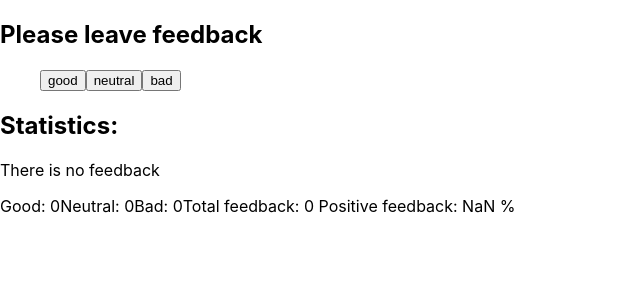
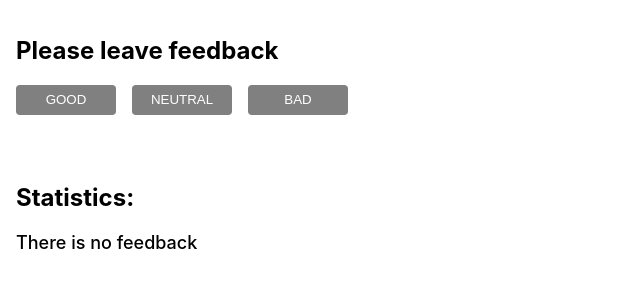
Before and after one commit to OlgaBorovik/goit-react-hw-02-feedback, a React (Create React App) app: page / in a window 1280 px wide. Shown: the top 300 px of the page, without its empty margins (0-640 px from the left). Built offline with nearby package versions, Linux system fonts and the light colour scheme.

Commit message:
adde styles

```diff
--- a/package.json
+++ b/package.json
@@ -11,6 +11,7 @@
     "react": "^18.1.0",
     "react-dom": "^18.1.0",
     "react-scripts": "5.0.1",
+    "styled-components": "^5.3.6",
     "web-vitals": "^2.1.3"
   },
   "scripts": {
--- a/src/components/App.jsx
+++ b/src/components/App.jsx
@@ -1,8 +1,8 @@
 import React from "react"
-import { Statistics } from "./Statistics"
-import FeedbackOptions from "./FeedbackOptions"
-import { Section } from "./Sections"
-import {Notification} from "./Notification"
+import { Statistics } from "./Statistics/Statistics"
+import FeedbackOptions from "./FeedbackOptions/FeedbackOptions"
+import { Section } from "./Sections/Sections"
+import {Notification} from "./Notification/Notification"
 
 class App extends React.Component{
 
@@ -40,7 +40,9 @@ class App extends React.Component{
                     />
                 </Section>
                 <Section title={'Statistics:'}>
-                    <Notification message={'There is no feedback'} />
+                    {totalFeedback === 0
+                        ? <Notification message={'There is no feedback'} />
+                        :
                             <Statistics
                             good={this.state.good}
                             neutral={this.state.neutral}
@@ -48,7 +50,9 @@ class App extends React.Component{
                             total={totalFeedback}
                             positivePercentage={positiveFeedback}
                                 />
+                    }
                 </Section>
+
             </>
         )
     }
--- a/src/components/FeedbackOptions.jsx
+++ b/src/components/FeedbackOptions/FeedbackOptions.jsx
@@ -1,18 +1,20 @@
 import React from "react";
 import PropTypes from 'prop-types'
+import {ButtonList, Button} from "./FeedbackOptions.styled"
 
 function FeedbackOptions({options, onLeaveFeedback}) {
     return (
-        <ul>
+        <ButtonList>
             {options.map((option) => (
-                <button
+                <Button
                     key={option}
                     onClick={onLeaveFeedback}
                     data-active={option}
-                    type='button'>{option}</button>
+                    type='button'>{option}
+                </Button>
                 )
             )}
-        </ul>
+        </ButtonList>
     )
 }
 
--- /dev/null
+++ b/src/components/FeedbackOptions/FeedbackOptions.styled.jsx
@@ -0,0 +1,19 @@
+import styled from 'styled-components';
+
+export const ButtonList = styled.ul`
+display:flex;
+padding: 0;
+`
+export const Button = styled.button`
+margin-right: 16px;
+width: 100px;
+height: 30px;
+border-radius: 4px;
+text-transform: uppercase;
+color: white;
+background-color: grey;
+border: none;
+&:hover{
+    background-color: blue;
+}
+`
--- a/src/components/Notification.jsx
+++ b/src/components/Notification/Notification.jsx
@@ -1,8 +1,9 @@
 import React from "react";
 import PropTypes from "prop-types"
+import {Message} from "./Notification.styled"
 
 export const Notification = (props) => (
-    <p>{props.message}</p>
+    <Message>{props.message}</Message>
 )
 
 Notification.propType = {
--- /dev/null
+++ b/src/components/Notification/Notification.styled.jsx
@@ -0,0 +1,6 @@
+import styled from "styled-components";
+
+export const Message = styled.p`
+font-size: 18px;
+font-weight: 500;
+`
--- /dev/null
+++ b/src/components/Sections/Section.styled.jsx
@@ -0,0 +1,5 @@
+import styled from "styled-components";
+
+export const SectionBox = styled.section`
+padding: 16px;
+`
--- a/src/components/Sections.jsx
+++ b/src/components/Sections/Sections.jsx
@@ -1,11 +1,12 @@
 import React from "react";
 import PropTypes from 'prop-types'
+import {SectionBox} from "./Section.styled"
 
 export const Section = (props) => (
-<section>
+<SectionBox>
         <h2>{props.title}</h2>
         {props.children}
- </section>
+ </SectionBox>
 )
 
 
--- a/src/components/Statistics.jsx
+++ /dev/null
@@ -1,24 +0,0 @@
-import React from "react";
-import PropTypes from'prop-types'
-
-export const Statistics = ({ good, neutral, bad, total, positivePercentage }) => {
-    return (
-            <div>
-                <span>Good: {good}</span>
-                <span>Neutral: {neutral}</span>
-                <span>Bad: {bad}</span>
-                <span>Total feedback: {total} </span>
-                <span>Positive feedback: {positivePercentage} % </span>
-            </div>
-
-    )
-}
-
-
-Statistics.propType = {
-    good: PropTypes.number.isRequired,
-    neutral: PropTypes.number.isRequired,
-    bad: PropTypes.number.isRequired,
-    total: PropTypes.number.isRequired,
-    positivePercentage: PropTypes.isRequired
-}
--- /dev/null
+++ b/src/components/Statistics/Statistics.jsx
@@ -0,0 +1,26 @@
+import React from "react";
+import PropTypes from 'prop-types'
+import {StatisticsContainer, Span} from "./Statistics.styled"
+
+
+export const Statistics = ({ good, neutral, bad, total, positivePercentage }) => {
+    return (
+            <StatisticsContainer>
+                <Span>Good: {good}</Span>
+                <Span>Neutral: {neutral}</Span>
+                <Span>Bad: {bad}</Span>
+                <Span>Total feedback: {total} </Span>
+                <Span>Positive feedback: {positivePercentage} % </Span>
+            </StatisticsContainer>
+
+    )
+}
+
+
+Statistics.propType = {
+    good: PropTypes.number.isRequired,
+    neutral: PropTypes.number.isRequired,
+    bad: PropTypes.number.isRequired,
+    total: PropTypes.number.isRequired,
+    positivePercentage: PropTypes.isRequired
+}
--- /dev/null
+++ b/src/components/Statistics/Statistics.styled.jsx
@@ -0,0 +1,13 @@
+import { checkPropTypes } from "prop-types";
+import styled from "styled-components";
+
+export const StatisticsContainer = styled.div`
+display: flex;
+flex-direction: column;
+`
+export const Span = styled.span`
+font-size: 18px;
+font-weight: 500;
+margin-bottom: 16px;
+}
+`
```
Also changed, not shown: 1 other file (tests, documents, lock files or other folders). Lines whose indentation alone changed are shown as unchanged.
